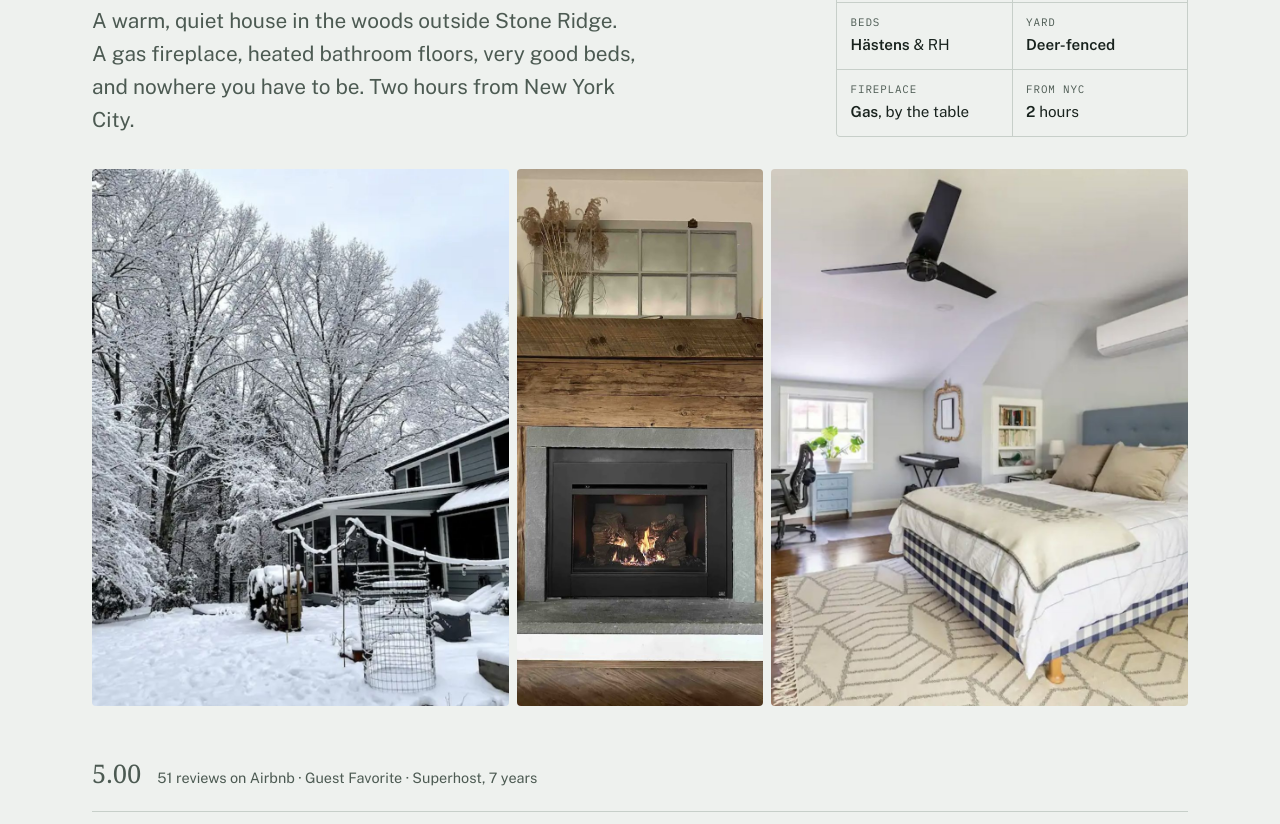
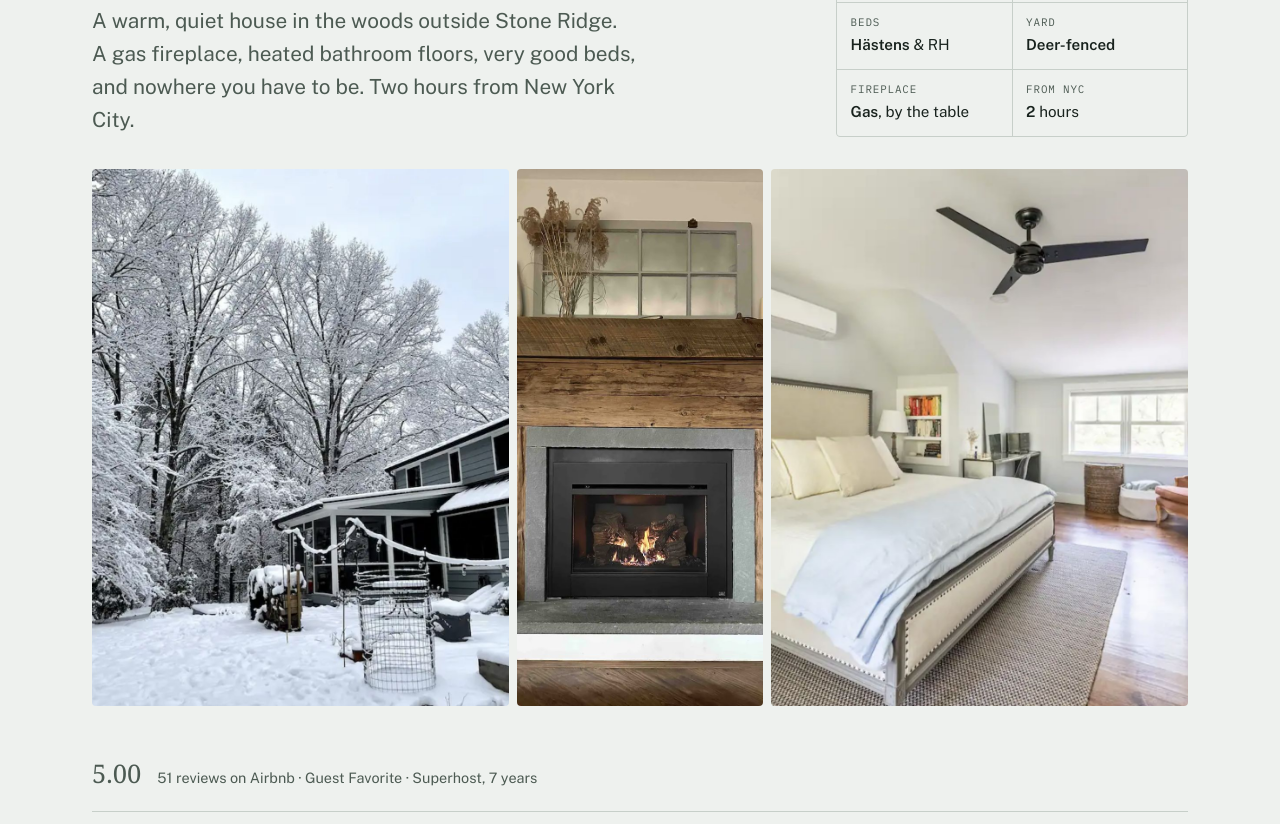
Before and after one commit to plbrilli/fireflyhillhouse-site, a plain HTML site: page index.html in a window 1280 px wide. Shown: the part 430-1254 px from the top of the page. Drawn offline with nearby package versions, Linux system fonts and the light colour scheme; a web font is replaced by a local one.

Commit message:
Hero: use the RH king bedroom
Co-Authored-By: Claude Opus 5.5 <noreply@anthropic.com>
Claude-Session: https://claude.ai/code/session_01UefQyFgkBs4KUDsd8fcxGc

```diff
--- a/index.html
+++ b/index.html
@@ -210,7 +210,7 @@ footer.site{padding-block:1.5rem;font-size:.85rem;color:var(--ink-soft);display:
       <div class="trio" id="trio">
         <img src="images/snow.jpg" alt="The house and yard under fresh snow" data-full="images/snow.jpg" fetchpriority="high">
         <img src="images/fireplace.jpg" alt="Gas fireplace with reclaimed-wood surround" data-full="images/fireplace.jpg">
-        <img src="images/bedroom2.jpg" alt="Hästens queen bed in Bedroom 2" data-full="images/bedroom2.jpg">
+        <img src="images/bedroom1.jpg" alt="Restoration Hardware king bed in Bedroom 1" data-full="images/bedroom1.jpg">
       </div>
       <div class="dots" aria-hidden="true"><span class="on"></span><span></span><span></span></div>
     </div>
```
